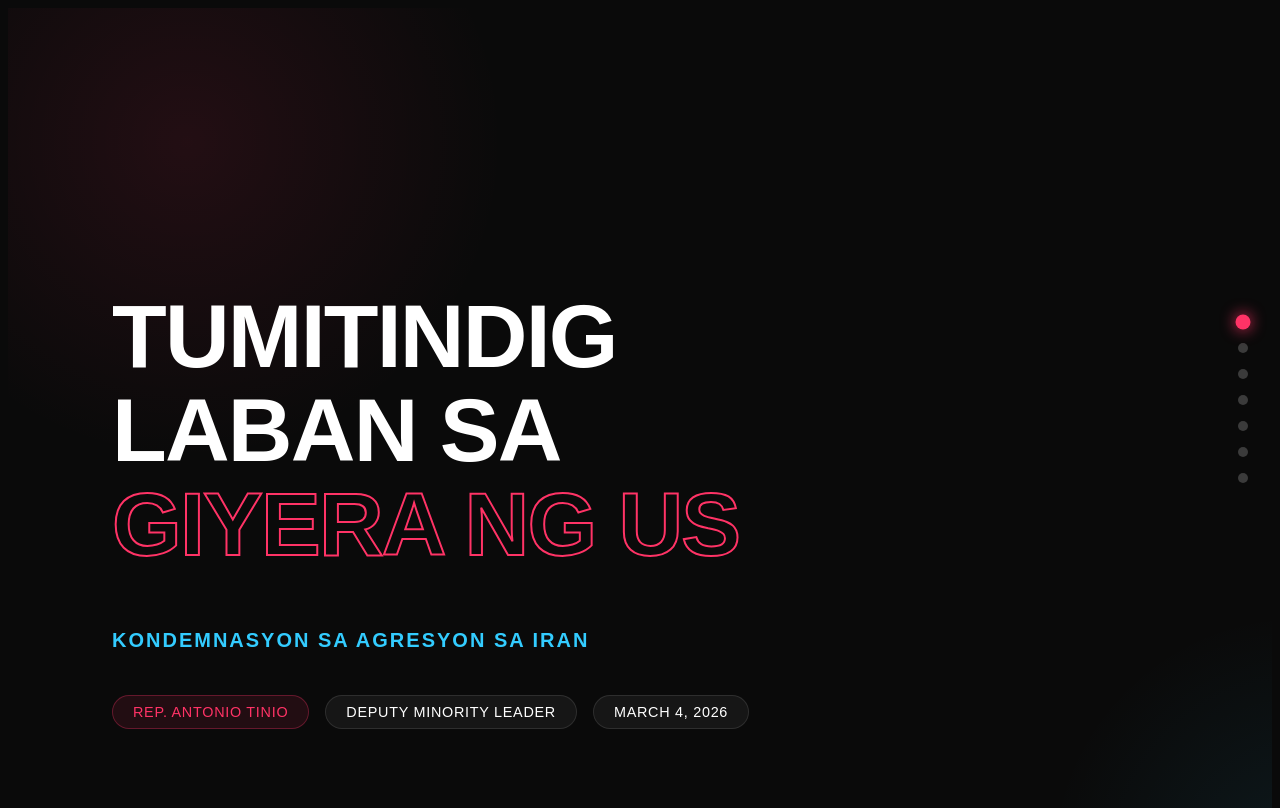
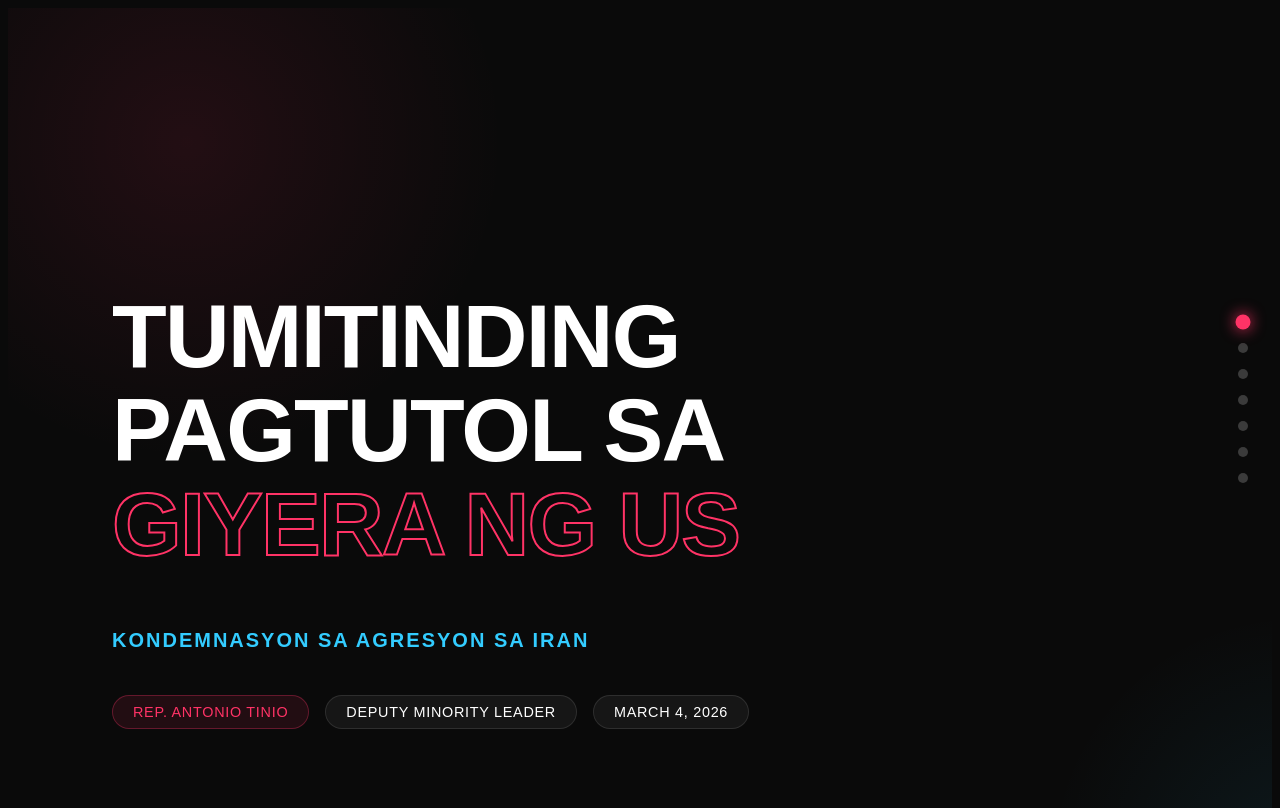
Before and after one commit to tonchi777/vibe-slides, a plain HTML site: page act-teachers-speech-mar4.html in a window 1280 px wide. Drawn offline with Linux system fonts and the light colour scheme; a web font is replaced by a local one.

Commit message:
Update title to Tumitinding Pagtutol sa Giyera ng US

```diff
--- a/act-teachers-speech-mar4.html
+++ b/act-teachers-speech-mar4.html
@@ -3,7 +3,7 @@
 <head>
     <meta charset="UTF-8">
     <meta name="viewport" content="width=device-width, initial-scale=1.0">
-    <title>Tumitindig Laban sa Giyera ng US - Rep. Antonio Tinio</title>
+    <title>Tumitinding Pagtutol sa Giyera ng US - Rep. Antonio Tinio</title>
 
     <!-- Fonts for Bold Signal -->
     <link href="https://api.fontshare.com/v2/css?f[]=clash-display@600,700&f[]=dm-sans@400,500,700&display=swap" rel="stylesheet">
@@ -329,7 +329,7 @@
     <!-- Slide 1: Title -->
     <section class="slide title-slide">
         <div class="slide-content">
-            <h1 class="reveal">Tumitindig<br>Laban sa<br><span class="highlight">Giyera ng US</span></h1>
+            <h1 class="reveal">Tumitinding<br>Pagtutol sa<br><span class="highlight">Giyera ng US</span></h1>
             <p class="reveal" style="color: var(--accent-secondary); font-size: 1.25em; font-weight: 600; text-transform: uppercase; letter-spacing: 2px; margin-top: 1rem;">Kondemnasyon sa Agresyon sa Iran</p>
 
             <div class="tag-container reveal">
```
Also changed, not shown: index.html (+1 -1 lines).
